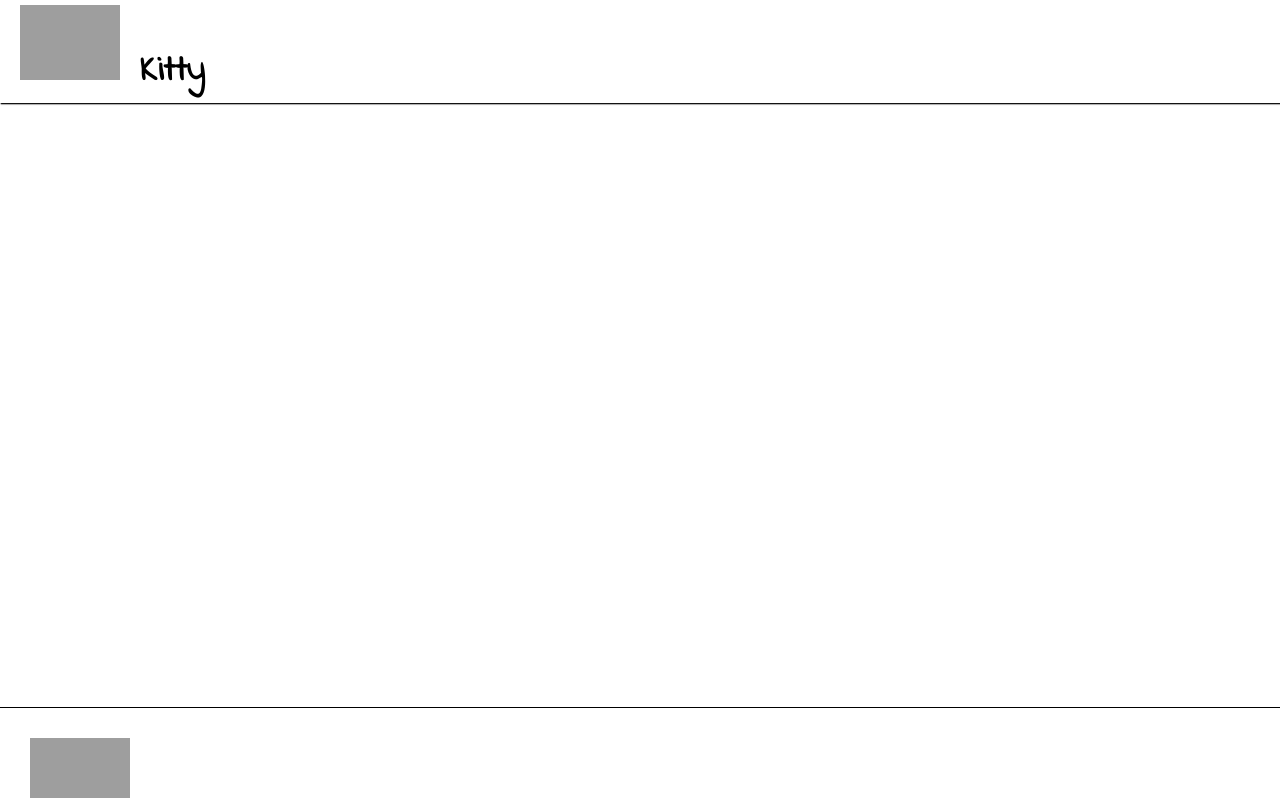
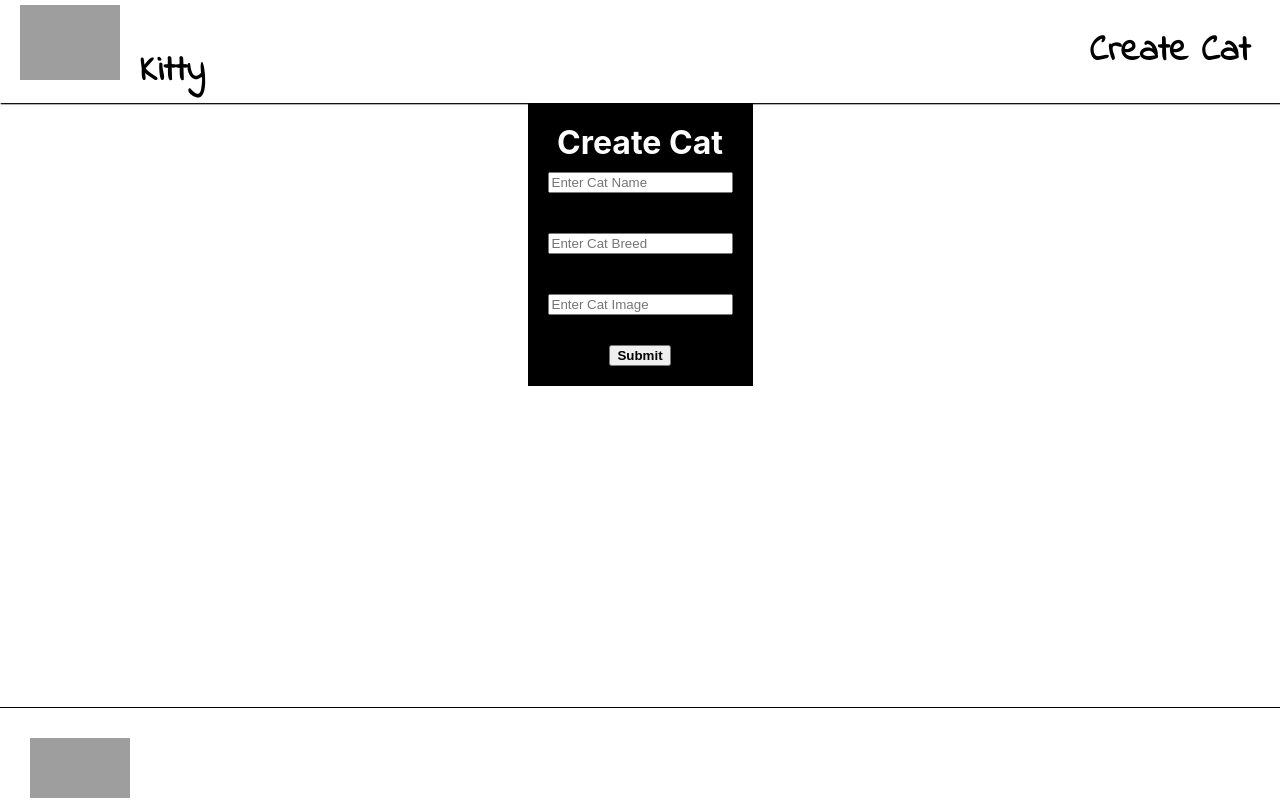
Before and after one commit to DannyMichaels/kitty, a React (Create React App) app: page /create-cat in a window 1280 px wide. Built offline with nearby package versions, Linux system fonts and the light colour scheme; grey boxes are pictures that could not be loaded.

Commit message:
cant get created cat to post to airtables

```diff
--- a/src/App.jsx
+++ b/src/App.jsx
@@ -1,4 +1,5 @@
 import Home from './screens/Home/Home'
+import CreateCat from './screens/CreateCat/CreateCat'
 import Layout from './components/shared/Layout/Layout'
 import { BrowserRouter as Router, Switch, Route } from 'react-router-dom'
 
@@ -8,6 +9,7 @@ function App() {
       <Layout>
    <Switch>
           <Route exact path='/' component={Home} />
+          <Route exact path='/create-cat' component={CreateCat} />
         </Switch>
    </Layout>
       </Router>
--- /dev/null
+++ b/src/components/Forms/CreateCatForm.jsx
@@ -0,0 +1,39 @@
+import React from 'react'
+import styled from 'styled-components'
+
+const Form = styled.form`
+background-color: black;
+color: white;
+padding: 20px;
+display: flex;
+align-items: center;
+flex-direction: column;
+
+
+input{
+
+  margin-top: 10px;
+  margin-bottom: 10px;
+}
+
+button {
+  font-weight: bold;
+}
+`
+
+function CreateCatForm(props) {
+
+  return (
+    <div style={{ display: 'flex', justifyContent: 'center'}}>
+      <Form onSubmit={props.handleSubmit}>
+        <h1>Create Cat</h1>
+        <input type="text" name='name' value={props.name} onChange={(e) => props.setName(e.target.value)}placeholder="Enter Cat Name" /> <br />
+        <input type="text" name='breed' value={props.breed} onChange={(e) => props.setBreed(e.target.value)} placeholder="Enter Cat Breed" /> <br />
+        <input type="text" name='image' value={props.image} onChange={(e) => props.setImage(e.target.value)}placeholder="Enter Cat Image" /> <br />
+        <button>Submit</button>
+      </Form>
+    </div>
+  )
+}
+
+export default CreateCatForm
--- a/src/components/shared/Nav/Nav.jsx
+++ b/src/components/shared/Nav/Nav.jsx
@@ -13,7 +13,7 @@ const Navbar = styled.nav`
     padding: 5px 0;
     box-shadow: 1px 1px 1px .3px black;
     align-items: center;
-
+    justify-content: space-between;
 
 
 a {
@@ -22,7 +22,6 @@ a {
   font-size: 36px;
   font-weight: bold;
   font-family: 'Indie Flower', cursive;
-
 }
 
 img {
@@ -39,13 +38,19 @@ a:hover{
   transform: scale(1.004);
 }
 
+.nav__right{
+  margin-right: 30px;
+}
 `
 
 function Nav() {
   return (
 
     <Navbar>
-    <NavLink to='/' ><img src="https://www.flaticon.com/svg/static/icons/svg/821/821946.svg" alt="Kitty Logo" />Kitty</NavLink>
+      <NavLink to='/' ><img src="https://www.flaticon.com/svg/static/icons/svg/821/821946.svg" alt="Kitty Logo" />Kitty</NavLink>
+      <div className="nav__right">
+      <NavLink to='/create-cat' >Create Cat</NavLink>
+      </div>
     </Navbar>
   )
 }
--- /dev/null
+++ b/src/screens/CreateCat/CreateCat.jsx
@@ -0,0 +1,58 @@
+import React, { useState } from 'react'
+import CreateCatForm from '../../components/Forms/CreateCatForm'
+import axios from 'axios'
+
+function CreateCat() {
+
+  const [name, setName] = useState("")
+  const [breed, setBreed] = useState("")
+  const [image, setImage] = useState("")
+
+  const handleSubmit = async (e) => {
+    e.preventDefault();
+    if (!name) {
+      alert('You have to add a name!')
+      return
+    } else if (!breed) {
+      alert('You have to add a breed!')
+      return
+    } else if (!image) {
+      alert('You have to add a image')
+      return
+    }
+
+    const fields = {
+      name,
+      breed,
+      image,
+    };
+
+    const airtableURL = `https://api.airtable.com/v0/${process.env.REACT_APP_AIRTABLE_BASE}/addedCats`;
+    await axios.post(
+      airtableURL,
+      { fields },
+      {
+        headers: {
+          Authorization: `Bearer ${process.env.REACT_APP_AIRTABLE_KEY}`,
+        },
+      }
+    );
+    setName("");
+    setBreed("");
+    setImage("");
+}
+  return (
+    <div>
+      <CreateCatForm
+        handleSubmit={handleSubmit}
+        name={name}
+        setName={setName}
+        breed={breed}
+        setBreed={setBreed}
+        image={image}
+        setImage={setImage}
+          />
+    </div>
+  )
+}
+export default CreateCat
--- a/src/screens/Home/Home.jsx
+++ b/src/screens/Home/Home.jsx
@@ -8,7 +8,6 @@ import Button from '../../components/shared/Styled/Button'
 function Home() {
   const [count, setCount] = useState(0)
   const [catData, setCatData] = useState({})
-  const [newSearch, setNewSearch] = useState({})
   const [loading, setLoading] = useState(true)
 
   useEffect(() => {
@@ -35,15 +34,6 @@ function Home() {
     }
   }, [count])
 
-  useEffect(() => {
-      const getApi = async () => {
-      const response = await getCat()
-      setCatData(response[0])
-    }
-    getApi()
-  }, [newSearch, setNewSearch])
-
-
 
   return (
     <div className="home">
```
